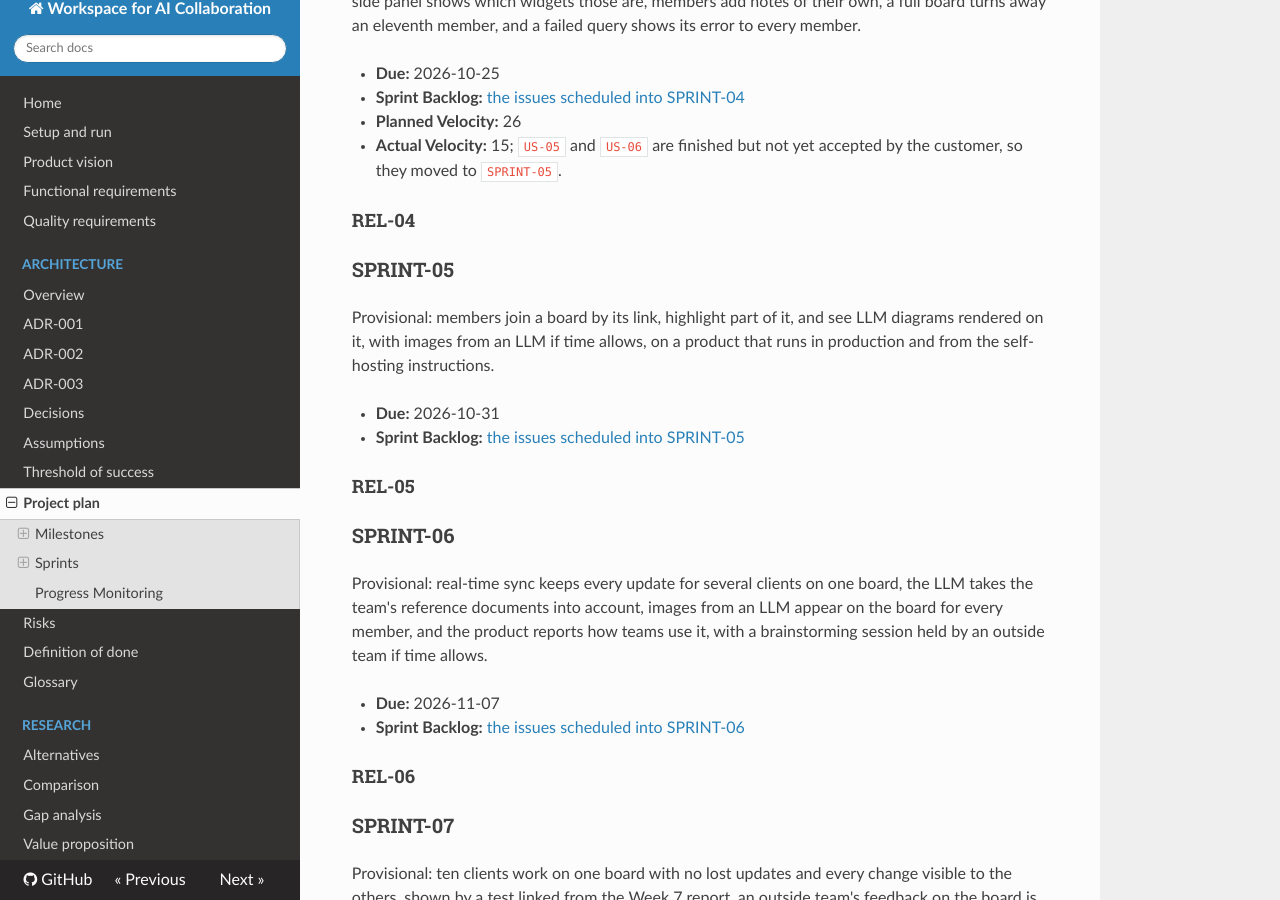
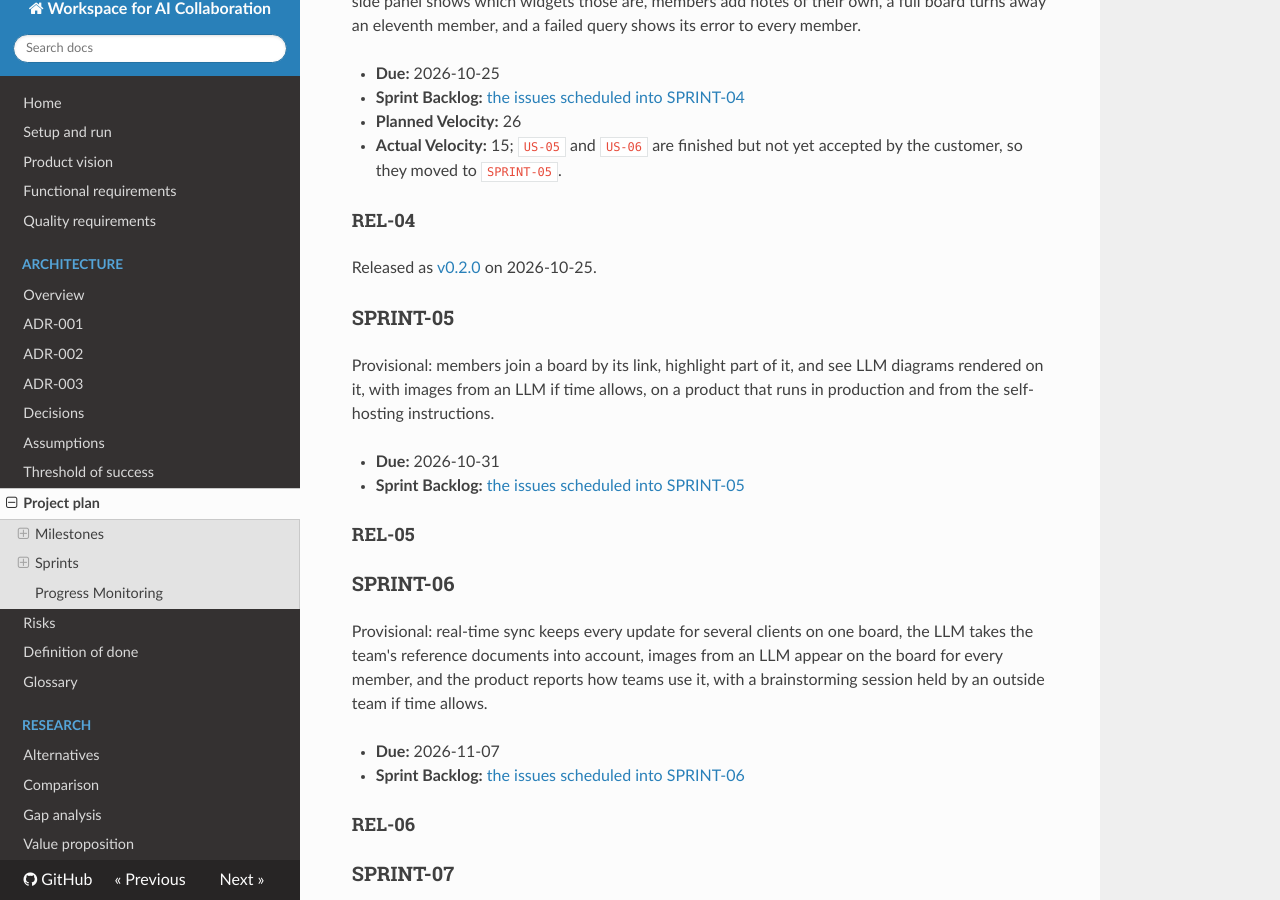
Before and after one commit to WellMadeTeam/workspace-ai-03, an MkDocs documentation site: the page built from docs/project-plan.md, in a window 1280 px wide and 900 px high, scrolled down 1790 px. Built offline with MkDocs 1.6.1, drawn with Linux system fonts in a browser that asks for light colours; nearby versions of some CDN libraries.

Commit message:
docs: add the REL-04 release line to the plan

```diff
--- a/docs/project-plan.md
+++ b/docs/project-plan.md
@@ -64,6 +64,8 @@ A teammate connects existing widgets to a new query and the answer uses them as
 
 #### REL-04
 
+Released as [v0.2.0](https://github.com/WellMadeTeam/workspace-ai-03/releases/tag/v0.2.0) on 2026-10-25.
+
 ### SPRINT-05
 
 Provisional: members join a board by its link, highlight part of it, and see LLM diagrams rendered on it, with images from an LLM if time allows, on a product that runs in production and from the self-hosting instructions.
```
